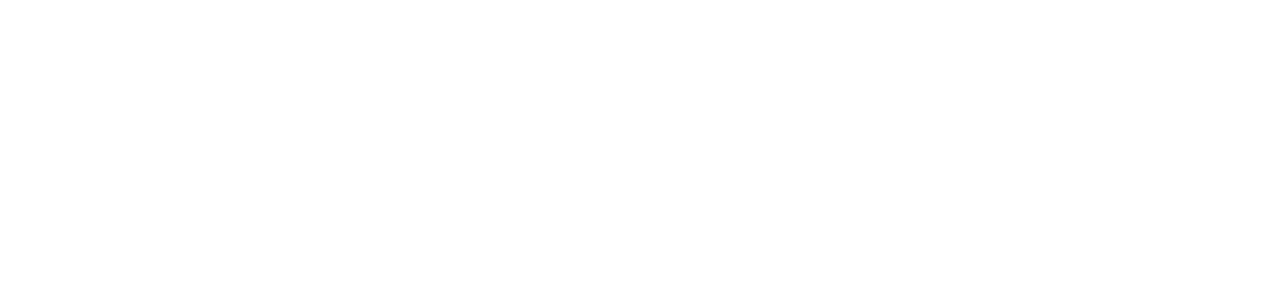
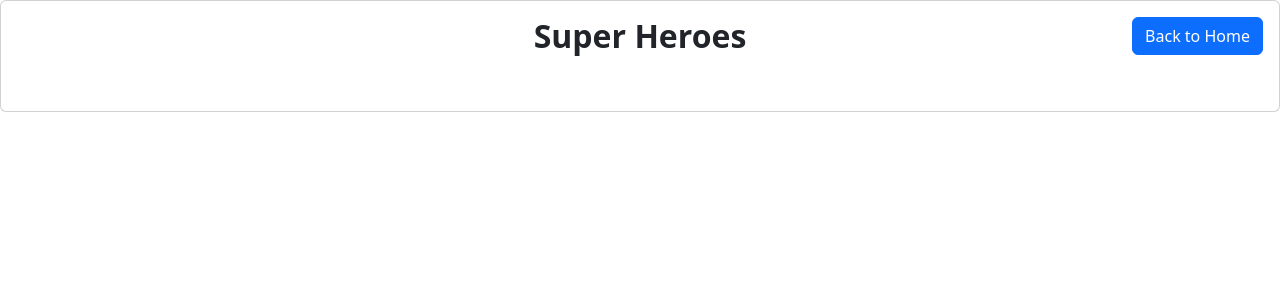
Before and after one commit to alfonso-ivan-carrillo/my-angular-application, an Angular app: page /super-hero in a window 1280 px wide. Before the commit this address led to /. Shown: the top 300 px of the page. Built offline with nearby package versions, Linux system fonts and the light colour scheme.

Commit message:
created superhero component, correct bootstrap dependencies

```diff
--- a/angular.json
+++ b/angular.json
@@ -26,7 +26,8 @@
               "src/assets"
             ],
             "styles": [
-              "src/styles.css"
+              "src/styles.css",
+              "node_modules/bootstrap/dist/css/bootstrap.min.css"
             ],
             "scripts": [],
             "browser": "src/main.ts"
--- a/package.json
+++ b/package.json
@@ -29,6 +29,7 @@
     "@angular/compiler-cli": "^19.1.1",
     "@types/jasmine": "~4.3.0",
     "@types/node": "^22.10.7",
+    "cli-truncate": "^4.0.0",
     "jasmine-core": "~4.5.0",
     "karma": "~6.4.0",
     "karma-chrome-launcher": "~3.1.0",
--- a/src/app/app-routing.module.ts
+++ b/src/app/app-routing.module.ts
@@ -7,6 +7,7 @@
 import { FizzBuzzComponent } from './fizz-buzz/fizz-buzz.component';
 import { PicturePageComponent } from './picture-page/picture-page.component';
 import { StoicPageComponent } from './stoic-page/stoic-page.component';
+import { SuperHeroComponent } from './super-hero/super-hero.component';
 
 const routes: Routes = [
   { path: '', component: HomepageComponent },
@@ -15,7 +16,8 @@
   { path: 'book-page', component: BookPageComponent },
   { path: 'fizz-buzz-page', component: FizzBuzzComponent},
   { path: 'picture-page', component: PicturePageComponent},
-  { path: 'stoic-page', component: StoicPageComponent }
+  { path: 'stoic-page', component: StoicPageComponent },
+  { path: 'super-hero', component: SuperHeroComponent }
 ];
 
 @NgModule({
--- a/src/app/app.module.ts
+++ b/src/app/app.module.ts
@@ -18,6 +18,7 @@
 import { RandomBookModalComponent } from './random-book-modal/random-book-modal.component';
 import { AlphaNumeric } from './directives/alpha-numeric.directive';
 import { UppercaseOnly } from './directives/uppercase-only.directive';
+import { SuperHeroComponent } from './super-hero/super-hero.component';
 
 @NgModule({
   declarations: [
@@ -34,6 +35,7 @@
     PicturePageComponent,
     StoicPageComponent,
     RandomBookModalComponent,
+    SuperHeroComponent
   ],
   imports: [
     BrowserModule,
--- a/src/app/hero-page/hero-page.component.html
+++ b/src/app/hero-page/hero-page.component.html
@@ -79,3 +79,11 @@
     </button>
   </div>
 </div>
+
+<div class="card">
+  <div class="card-body">
+    <div class="row">
+
+    </div>
+  </div>
+</div>
--- a/src/app/hero-page/hero-page.component.ts
+++ b/src/app/hero-page/hero-page.component.ts
@@ -1,6 +1,7 @@
 import { Component, OnInit } from '@angular/core';
 import { Person } from '../models/Person.model';
 import { Router } from '@angular/router';
+import { SuperheroAPIService } from '../services/superheroAPI.service';
 
 @Component({
     selector: 'app-hero-page',
@@ -25,14 +26,19 @@
     chunkedArray: any[][] = [];
     isTransformed: boolean = false;
     ageArray: any[] = [];
+    superheroes: any[] = [];
 
 
     constructor(
       private router: Router,
+      private superheroAPI: SuperheroAPIService
     ){}
 
     ngOnInit(){
-
+      this.superheroAPI.getSuperheroes().subscribe((data) => {
+        this.superheroes = data;
+        console.log(this.superheroes);
+      })
     }
 
 
--- a/src/app/homepage/homepage.component.html
+++ b/src/app/homepage/homepage.component.html
@@ -36,5 +36,10 @@
         <button class="btn btn-primary" (click)="routeToPage('stoic-page')">Stoic Page</button>
       </div>
     </div>
+    <div class="row mt-4">
+      <div class="col-2">
+        <button class="btn btn-primary" (click)="routeToPage('super-hero')">Super Hero Page</button>
+      </div>
+    </div>
   </div>
 </div>
--- a/src/app/models/Hero.model.ts
+++ b/src/app/models/Superhero.model.ts
@@ -1,6 +1,7 @@
-export interface Heroes {
+export interface Superhero {
     id: number;
     name: string;
     age: number;
     power: string;
+    group: string;
 }
--- /dev/null
+++ b/src/app/services/superheroAPI.service.ts
@@ -0,0 +1,18 @@
+import { Injectable } from '@angular/core';
+import { HttpClient } from '@angular/common/http';
+import { Observable } from 'rxjs';
+import { map } from 'rxjs/operators';
+import { Superhero } from '../models/Superhero.model';
+
+@Injectable({
+    providedIn: 'root'
+})
+export class SuperheroAPIService {
+    private dataUrl = 'assets/mock-super-hero-data.json';
+
+    constructor(private http: HttpClient){}
+
+    getSuperheroes(): Observable<Superhero[]> {
+        return this.http.get<Superhero>(this.dataUrl).pipe(map(data => Object.values(data)))
+    }
+}
--- /dev/null
+++ b/src/app/super-hero/super-hero.component.html
@@ -0,0 +1,20 @@
+<div class="containter">
+  <div class="card">
+    <div class="card-body">
+      <div class="row">
+        <div class="col-4"></div>
+        <div class="col-4 text-center">
+          <h2><strong>Super Heroes</strong></h2>
+        </div>
+        <div class="col-4 text-end">
+            <button class="btn btn-primary" (click)="routePage('/')">Back to Home</button>
+        </div>
+      </div>
+      <div class="row">
+        <div class="card-body">
+
+        </div>
+      </div>
+    </div>
+  </div>
+</div>
--- /dev/null
+++ b/src/app/super-hero/super-hero.component.ts
@@ -0,0 +1,40 @@
+import { Component, OnInit } from '@angular/core';
+import { Superhero } from '../models/Superhero.model';
+import { SuperheroAPIService } from '../services/superheroAPI.service';
+import { Router } from '@angular/router';
+
+@Component({
+  selector: 'app-super-hero',
+  templateUrl: './super-hero.component.html',
+  styleUrl: './super-hero.component.css',
+  standalone: false
+})
+export class SuperHeroComponent implements OnInit {
+
+  superHeroes: Superhero[] = [];
+
+
+  constructor(
+    private superheroAPI: SuperheroAPIService,
+    private router: Router
+  ){}
+
+ngOnInit(): void {
+    this.superheroAPI.getSuperheroes().subscribe((data) => {
+      this.superHeroes = data;
+      console.log(this.superHeroes);
+    })
+}
+
+routePage(page: string){
+  this.router.navigate([page]).then(() => {
+    console.log('Navigation to ' + page + ' successful.');
+  }).catch(error => {
+    console.error('Navigation failed: ', error);
+  })
+}
+
+
+
+
+}
```
Also changed, not shown: src/app/super-hero/super-hero.component.css (added), 2 other files (tests, documents, lock files or other folders).
